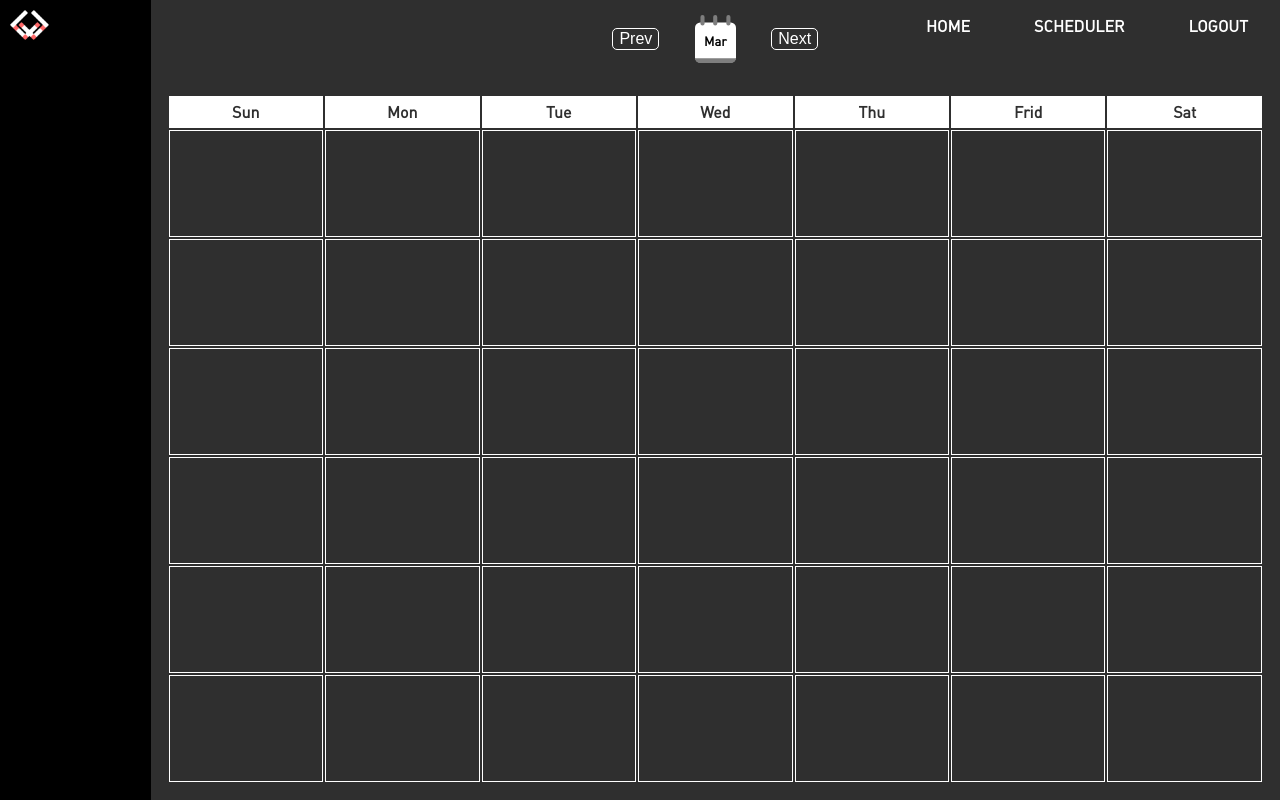
After one commit to Dasol-Jung/WcodingBatch6, a PHP site: template view/frontend/viewMonthly.php in a window 1280 px wide. The commit adds this page. Run offline with PHP 8.4, Linux system fonts and the light colour scheme; the template is opened without the code that fills it, so the values that code supplies are empty; the visitor is signed in with stand-in values (Sample User, id 1).

Commit message:
monthly calendar structure

```diff
--- a/controller/frontend/frontend.php
+++ b/controller/frontend/frontend.php
@@ -53,3 +53,8 @@ function viewWeekly()
 {
     require("view/frontend/viewWeekly.php");
 }
+
+function viewMonthly()
+{
+    require("view/frontend/viewMonthly.php");
+}
--- a/index.php
+++ b/index.php
@@ -28,6 +28,10 @@ try{
         }
         if($_GET['action'] == 'weeklySchedule'){
             viewWeekly();
+        }
+
+        if($_GET['action'] == 'monthlySchedule'){
+            viewMonthly();
         }
     }
     else {
--- /dev/null
+++ b/public/css/viewMonthly.css
@@ -0,0 +1,92 @@
+@font-face {
+  font-family: "DIN alternate";
+  src: url("http://localhost:8888/public/css/fonts/DIN Alternate Regular.otf");
+}
+.bodyWrapper {
+  font-family: "DIN alternate";
+  height: 100%;
+  width: 100%;
+  display: grid;
+  grid-template-columns: 1fr 7.5fr;
+  justify-content: center;
+  align-items: center;
+  background-color: #2f2f2f;
+  box-sizing: border-box;
+}
+
+.listWrapper {
+  background-color: black;
+  height: 100%;
+}
+
+.calWrapper {
+  height: 100%;
+  display: grid;
+  grid-gap: 1rem;
+  grid-template-rows: 1fr 9fr;
+  box-sizing: border-box;
+}
+
+.utilContainer {
+  justify-self: center;
+  display: flex;
+  flex-flow: row;
+  align-items: center;
+}
+.utilContainer .showCal {
+  background-image: url("../images/cal_icon.svg");
+  background-size: contain;
+  background-repeat: no-repeat;
+  background-position: center;
+  display: flex;
+  flex-flow: column;
+  align-items: center;
+  justify-content: center;
+  height: 3rem;
+  width: 3rem;
+}
+.utilContainer .showCal span#month {
+  font-size: 0.8rem;
+  margin-top: 0.2rem;
+  font-weight: bold;
+}
+.utilContainer .showCal span#date {
+  font-size: 0.6rem;
+}
+.utilContainer button {
+  height: max-content;
+  background-color: #2f2f2f;
+  border: 1px solid white;
+  color: white;
+  border-radius: 5px;
+  margin: 0 2rem;
+  font-size: 1rem;
+  cursor: pointer;
+}
+.utilContainer button:hover {
+  background-color: white;
+  border: 1px solid #2f2f2f;
+  color: #2f2f2f;
+}
+
+.calContainer {
+  height: 100%;
+  width: 100%;
+  padding: 0 1rem 1rem 1rem;
+  box-sizing: border-box;
+}
+.calContainer table {
+  width: 100%;
+  height: 100%;
+}
+.calContainer table th {
+  width: 14%;
+  background-color: white;
+  color: #2f2f2f;
+  height: 30px;
+}
+.calContainer table td {
+  border: 1px solid white;
+}
+
+/*# sourceMappingURL=viewMonthly.css.map */
--- /dev/null
+++ b/public/css/viewMonthly.scss
@@ -0,0 +1,90 @@
+@import '1_shared/1_1_variables.scss';
+
+.bodyWrapper {
+	font-family: $primary-font;
+	height: 100%;
+	width: 100%;
+	display: grid;
+	grid-template-columns: 1fr 7.5fr;
+	justify-content: center;
+	align-items: center;
+	background-color: $primary-dark;
+	box-sizing: border-box;
+}
+
+.listWrapper {
+	background-color: black;
+	height: 100%;
+}
+
+.calWrapper {
+	height: 100%;
+	display: grid;
+	grid-gap: 1rem;
+	grid-template-rows: 1fr 9fr;
+	box-sizing: border-box;
+}
+
+.utilContainer {
+	justify-self: center;
+	display: flex;
+	flex-flow: row;
+	align-items: center;
+	.showCal {
+		background-image: url("../images/cal_icon.svg");
+		background-size: contain;
+		background-repeat: no-repeat;
+		background-position: center;
+		display: flex;
+		flex-flow: column;
+		align-items: center;
+		justify-content: center;
+		height: 3rem;
+		width: 3rem;
+		span#month {
+			font-size: 0.8rem;
+			margin-top: 0.2rem;
+			font-weight: bold;
+		}
+		span#date {
+			font-size: 0.6rem;
+		}
+	}
+	button {
+		height: max-content;
+		background-color: $primary-dark;
+		border: 1px solid $primary-light;
+		color: $primary-light;
+		border-radius: 5px;
+		margin: 0 2rem;
+		font-size: 1rem;
+		cursor: pointer;
+		&:hover {
+			background-color: $primary-light;
+			border: 1px solid $primary-dark;
+			color: $primary-dark;
+		}
+	}
+}
+
+.calContainer {
+	height: 100%;
+	width: 100%;
+	padding: 0 1rem 1rem 1rem;
+	box-sizing: border-box;
+	table {
+		width: 100%;
+		height: 100%;
+
+		th {
+			width: 14%;
+			background-color: $primary-light;
+			color: $primary-dark;
+			height: 30px;
+		}
+
+		td {
+			border: 1px solid $primary-light;
+		}
+	}
+}
--- /dev/null
+++ b/view/frontend/viewMonthly.php
@@ -0,0 +1,116 @@
+<?php
+//start session
+if(!isset($_SESSION))
+{
+    session_start();
+}
+
+//redirect user if he's not logged in
+if($_SESSION['isLoggedIn']!=true){
+   ob_end_clean();
+   header("Location: http://localhost:8888/index.php");
+}
+
+//schedule starts from here
+ob_start();
+?>
+<?php $styles[]="<link rel='stylesheet' href='../../public/css/viewMonthly.css'/>"?>
+
+<div class='bodyWrapper'>
+    <section class="listWrapper">
+
+    </section>
+    <section class="calWrapper">
+        <div class="utilContainer">
+            <button class="prev">
+                Prev
+            </button>
+            <div class="showCal">
+                <span id='month'>
+                Mar
+                </span>
+            </div>
+            <button class="next">
+                Next
+            </button>
+        </div>
+        <div class="calContainer">
+
+            <table>
+                <tr class='days'>
+                    <th>Sun</th>
+                    <th>Mon</th>
+                    <th>Tue</th>
+                    <th>Wed</th>
+                    <th>Thu</th>
+                    <th>Frid</th>
+                    <th>Sat</th>
+                </tr>
+                <tr>
+                    <td></td>
+                    <td></td>
+                    <td></td>
+                    <td></td>
+                    <td></td>
+                    <td></td>
+                    <td></td>
+                </tr>
+                <tr>
+                    <td></td>
+                    <td></td>
+                    <td></td>
+                    <td></td>
+                    <td></td>
+                    <td></td>
+                    <td></td>
+                </tr>
+                <tr>
+                    <td></td>
+                    <td></td>
+                    <td></td>
+                    <td></td>
+                    <td></td>
+                    <td></td>
+                    <td></td>
+                </tr>
+                <tr>
+                    <td></td>
+                    <td></td>
+                    <td></td>
+                    <td></td>
+                    <td></td>
+                    <td></td>
+                    <td></td>
+                </tr>
+                <tr>
+                    <td></td>
+                    <td></td>
+                    <td></td>
+                    <td></td>
+                    <td></td>
+                    <td></td>
+                    <td></td>
+                </tr>
+                <tr>
+                    <td></td>
+                    <td></td>
+                    <td></td>
+                    <td></td>
+                    <td></td>
+                    <td></td>
+                    <td></td>
+                </tr>
+            </table>
+        </div>
+    </section>
+</div>
+
+
+<?php
+
+//schedule ends here
+$content=ob_get_clean();
+
+require_once("view/template.php");
+
+?>
```
Also changed, not shown: 1 other file.
